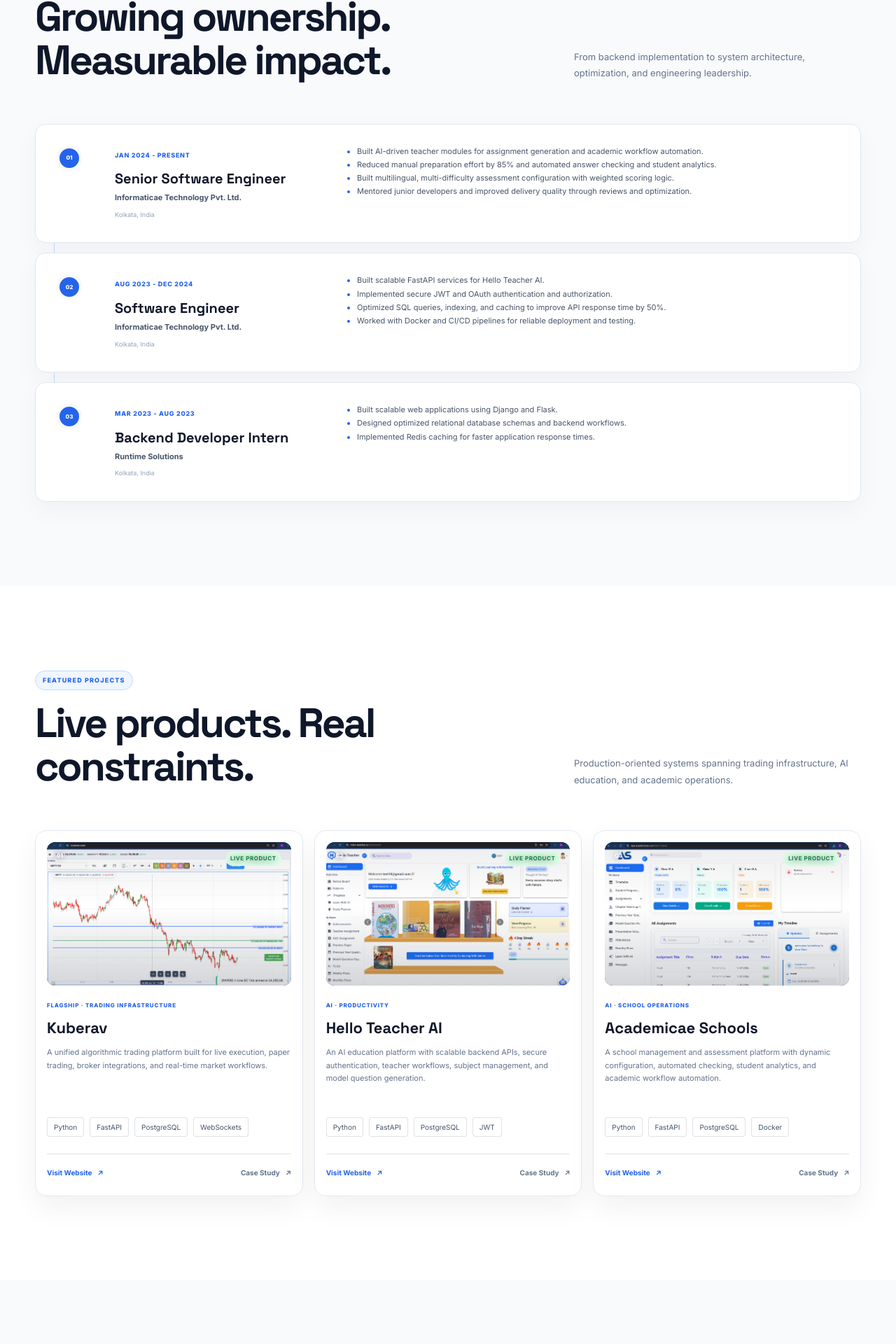
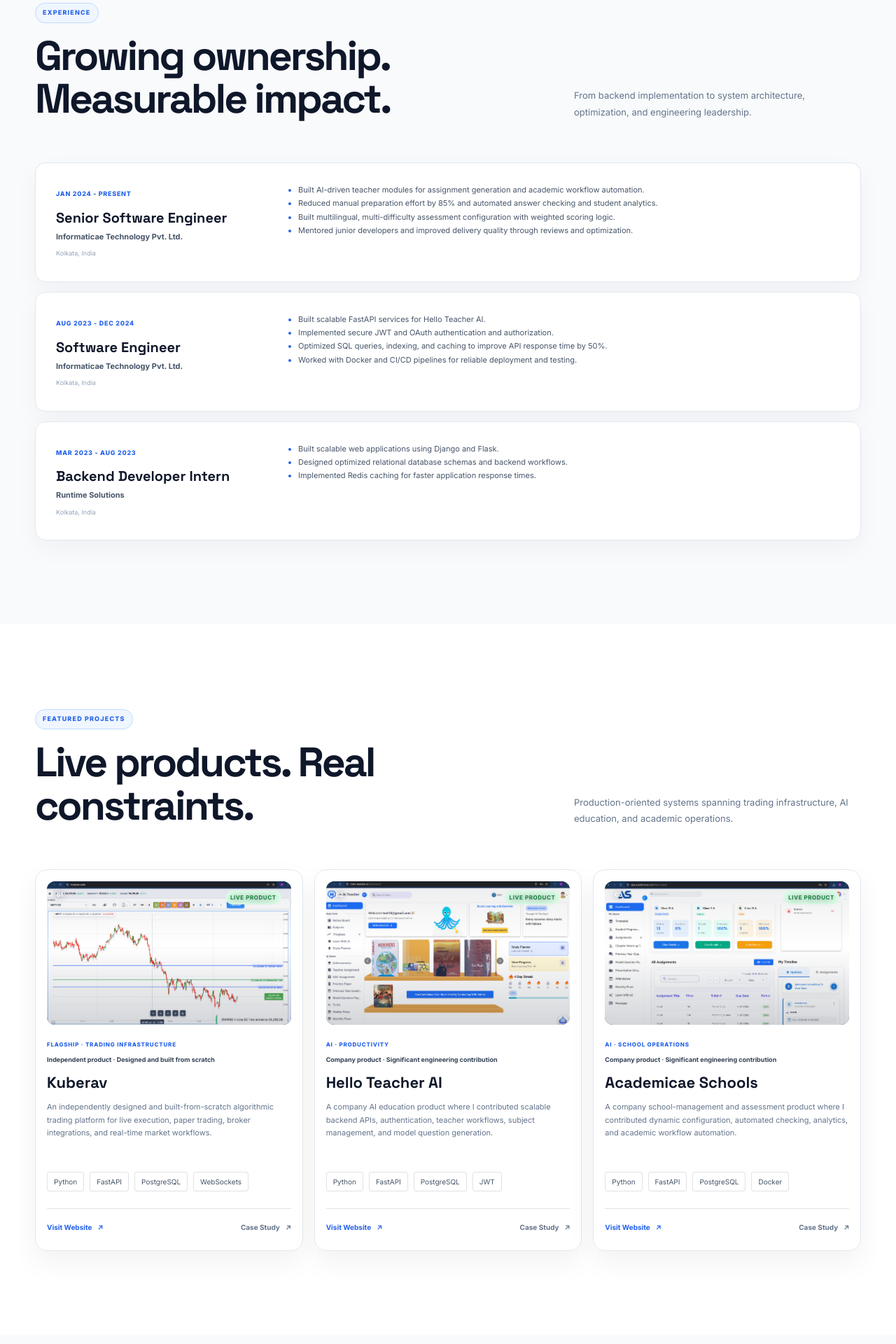
Before and after one commit to 0Bishal7/Portfilo_web, a Next.js app: page / in a window 1280 px wide. Shown: the part 2012-3932 px from the top of the page at 70% size. Built offline with nearby package versions, Linux system fonts and the light colour scheme.

Commit message:
Enhance project details with ownership information and update summaries for clarity; improve CSS for experience timeline and project ownership display.

```diff
--- a/app/data.ts
+++ b/app/data.ts
@@ -10,6 +10,7 @@
   challenge: string;
   outcome: string;
   liveUrl?: string;
+  ownership: string;
 };
 
 export const projects: Project[] = [
@@ -17,7 +18,8 @@
     slug: "kuberav",
     name: "Kuberav",
     eyebrow: "Flagship · Trading infrastructure",
-    summary: "A unified algorithmic trading platform built for live execution, paper trading, broker integrations, and real-time market workflows.",
+    ownership: "Independent product · Designed and built from scratch",
+    summary: "An independently designed and built-from-scratch algorithmic trading platform for live execution, paper trading, broker integrations, and real-time market workflows.",
     impact: "Real-time, multi-broker trading operations in one production-oriented interface.",
     tags: ["Python", "FastAPI", "PostgreSQL", "WebSockets", "SQLAlchemy"],
     problem: "Traders need to coordinate strategies, orders, positions, and broker-specific workflows across fragmented tools.",
@@ -30,7 +32,8 @@
     slug: "power-school-ai",
     name: "Academicae Schools",
     eyebrow: "AI · School operations",
-    summary: "A school management and assessment platform with dynamic configuration, automated checking, student analytics, and academic workflow automation.",
+    ownership: "Company product · Significant engineering contribution",
+    summary: "A company school-management and assessment product where I contributed dynamic configuration, automated checking, analytics, and academic workflow automation.",
     impact: "Up to 80% grading automation across supported workflows.",
     tags: ["Python", "FastAPI", "PostgreSQL", "Docker"],
     problem: "Teachers lose valuable time to repetitive grading and administrative workflows.",
@@ -43,7 +46,8 @@
     slug: "hello-teacher-ai",
     name: "Hello Teacher AI",
     eyebrow: "AI · Productivity",
-    summary: "An AI education platform with scalable backend APIs, secure authentication, teacher workflows, subject management, and model question generation.",
+    ownership: "Company product · Significant engineering contribution",
+    summary: "A company AI education product where I contributed scalable backend APIs, authentication, teacher workflows, subject management, and model question generation.",
     impact: "Automated high-friction teaching workflows with human review built in.",
     tags: ["Python", "FastAPI", "PostgreSQL", "JWT", "OAuth", "Docker"],
     problem: "Creating differentiated classroom content is important, but relentlessly time-consuming.",
@@ -56,6 +60,7 @@
     slug: "candidmen",
     name: "Candidmen",
     eyebrow: "Platform · Backend",
+    ownership: "Company project · Backend engineering contribution",
     summary: "A scalable backend platform with secure APIs, structured data flows, and production-grade service boundaries.",
     impact: "Reliable application services designed around maintainable domain logic.",
     tags: ["Django", "REST", "MySQL", "Docker"],
--- a/app/page.tsx
+++ b/app/page.tsx
@@ -145,13 +145,13 @@
 
     <section className="brief-section shell" id="about">
       <SectionHeading eyebrow="ABOUT ME" title="Backend depth. Product perspective." copy="I work where dependable architecture, automation, and useful product experiences meet."/>
-      <div className="about-panel"><div><p className="about-lead">I am a Python Backend and Full-Stack Developer with 3+ years of experience building scalable APIs, AI-driven education platforms, automation systems, and real-time trading applications.</p><p>My work focuses on backend architecture, FastAPI, Django, REST APIs, WebSockets, PostgreSQL, authentication, performance optimization, and production-ready software development.</p><p>I have worked on platforms like <a href="https://hello-teacher.ai/" target="_blank" rel="noreferrer">Hello Teacher AI</a> and <a href="https://aps.academicae.com/" target="_blank" rel="noreferrer">Academicae Schools</a>, and built <a href="https://kuberav.com/" target="_blank" rel="noreferrer">Kuberav</a>, my algorithmic trading platform.</p></div><div className="about-values"><span><b>01</b>Design for reliability</span><span><b>02</b>Measure before optimizing</span><span><b>03</b>Keep complexity understandable</span><span><b>04</b>Ship meaningful outcomes</span></div></div>
+      <div className="about-panel"><div><p className="about-lead">I am a Python Backend and Full-Stack Developer with 3+ years of experience building scalable APIs, AI-driven education platforms, automation systems, and real-time trading applications.</p><p>My work focuses on backend architecture, FastAPI, Django, REST APIs, WebSockets, PostgreSQL, authentication, performance optimization, and production-ready software development.</p><p><a href="https://kuberav.com/" target="_blank" rel="noreferrer">Kuberav</a> is my independent product—designed, architected, and built from scratch. <a href="https://hello-teacher.ai/" target="_blank" rel="noreferrer">Hello Teacher AI</a> and <a href="https://aps.academicae.com/" target="_blank" rel="noreferrer">Academicae Schools</a> are company products where I made significant engineering contributions across backend APIs, authentication, academic workflows, automation, and performance.</p></div><div className="about-values"><span><b>01</b>Design for reliability</span><span><b>02</b>Measure before optimizing</span><span><b>03</b>Keep complexity understandable</span><span><b>04</b>Ship meaningful outcomes</span></div></div>
     </section>
 
     <section className="brief-section section-tint" id="experience"><div className="shell">
       <SectionHeading eyebrow="EXPERIENCE" title="Growing ownership. Measurable impact." copy="From backend implementation to system architecture, optimization, and engineering leadership."/>
-      <div className="experience-timeline">{experience.map((item, index) => <motion.article className="role-card" key={`${item.role}-${item.period}`} initial={{ opacity: 0, y: 18 }} whileInView={{ opacity: 1, y: 0 }} viewport={{ once: true, amount: .2 }}>
-        <div className="role-marker"><span>0{index + 1}</span></div><div className="role-meta"><span>{item.period}</span><h3>{item.role}</h3><b>{item.company}</b><small>{item.location}</small></div><ul>{item.points.map(point => <li key={point}>{point}</li>)}</ul>
+      <div className="experience-timeline">{experience.map((item) => <motion.article className="role-card" key={`${item.role}-${item.period}`} initial={{ opacity: 0, y: 18 }} whileInView={{ opacity: 1, y: 0 }} viewport={{ once: true, amount: .2 }}>
+        <div className="role-meta"><span>{item.period}</span><h3>{item.role}</h3><b>{item.company}</b><small>{item.location}</small></div><ul>{item.points.map(point => <li key={point}>{point}</li>)}</ul>
       </motion.article>)}</div>
     </div></section>
 
@@ -159,12 +159,12 @@
       <SectionHeading eyebrow="FEATURED PROJECTS" title="Live products. Real constraints." copy="Production-oriented systems spanning trading infrastructure, AI education, and academic operations."/>
       <div className="featured-grid">{orderedProjects.map((project, index) => <motion.article className={`featured-card project-tone-${index + 1}`} key={project.slug} whileHover={{ y: -6 }}>
         <div className="project-preview has-product-image">{index === 0 && <Image src={kuberavScreens[0].src} alt="Kuberav live market chart interface" fill sizes="(max-width: 760px) 100vw, 33vw"/>}{index === 1 && <Image src={helloTeacherScreens[0].src} alt="Hello Teacher AI student learning dashboard" fill sizes="(max-width: 760px) 100vw, 33vw"/>}{index === 2 && <Image src={academicaeScreens[1].src} alt="Academicae Schools teacher dashboard" fill sizes="(max-width: 760px) 100vw, 33vw"/>}<div className="preview-top"><span>0{index + 1}</span><b>LIVE PRODUCT</b></div></div>
-        <span className="project-eyebrow">{project.eyebrow}</span><h3>{project.name}</h3><p>{project.summary}</p><div className="tag-list">{project.tags.slice(0, 4).map(tag => <span key={tag}>{tag}</span>)}</div><div className="card-actions"><a href={project.liveUrl} target="_blank" rel="noreferrer">Visit Website <Arrow/></a><Link href={`/projects/${project.slug}`}>Case Study <Arrow/></Link></div>
+        <span className="project-eyebrow">{project.eyebrow}</span><span className="project-ownership">{project.ownership}</span><h3>{project.name}</h3><p>{project.summary}</p><div className="tag-list">{project.tags.slice(0, 4).map(tag => <span key={tag}>{tag}</span>)}</div><div className="card-actions"><a href={project.liveUrl} target="_blank" rel="noreferrer">Visit Website <Arrow/></a><Link href={`/projects/${project.slug}`}>Case Study <Arrow/></Link></div>
       </motion.article>)}</div>
     </section>
 
     <section className="brief-section kuberav-case" id="case-study"><div className="shell">
-      <SectionHeading eyebrow="KUBERAV CASE STUDY" title="A trading control plane built for reality." copy="A personal algorithmic trading platform bringing live data, execution, automation, and risk controls into one dashboard."/>
+      <SectionHeading eyebrow="KUBERAV · INDEPENDENT PRODUCT" title="Designed and built from scratch." copy="I independently designed the architecture and built Kuberav end to end—from backend services and broker integrations to real-time execution, automation, and risk controls."/>
       <div className="case-layout"><div className="case-copy"><div className="case-block"><span>01 / PROBLEM</span><h3>Fragmented trading workflows.</h3><p>Traders need a centralized platform to manage live market data, broker orders, positions, automated strategies, and risk from one dashboard.</p></div><div className="case-block"><span>02 / SOLUTION</span><h3>One real-time operating layer.</h3><p>Kuberav combines live market watch, order execution, paper trading, strategy automation, WebSocket updates, broker integration, and admin controls.</p></div><div className="case-result"><b>RESULT</b><p>A production-style platform demonstrating real-time backend engineering, API integration, authentication, order management, and automation logic.</p></div><div className="project-links"><a className="button primary" href="https://kuberav.com/" target="_blank" rel="noreferrer">Visit Kuberav <Arrow/></a><Link className="button ghost" href="/projects/kuberav">View Full Case Study</Link></div></div>
       <div className="case-architecture"><div className="architecture-stack">{["Frontend Dashboard", "FastAPI Backend", "PostgreSQL Database", "Broker API Integration", "Trading Engine", "WebSocket Updates"].map((item, index) => <div key={item}><span>0{index + 1}</span><b>{item}</b>{index < 5 && <i>↓</i>}</div>)}</div><div className="case-features">{kuberavFeatures.map(feature => <span key={feature}><i>✓</i>{feature}</span>)}</div></div></div>
       <div className="product-gallery"><div className="gallery-heading"><span>LIVE RISK AUTOMATION</span><h3>Targets, trailing SL, and exits—on the chart.</h3><p>Candle-wise trailing and precise entry/exit management designed for live market workflows.</p></div><div className="gallery-grid">{kuberavScreens.map((screen, index) => <figure className={index === 0 ? "gallery-featured" : ""} key={screen.src}><div><Image src={screen.src} alt={`${screen.title} in Kuberav`} width={screen.width} height={screen.height} sizes={index === 0 ? "(max-width: 760px) 100vw, 66vw" : "(max-width: 760px) 100vw, 33vw"}/></div><figcaption><b>{screen.title}</b><span>{screen.copy}</span></figcaption></figure>)}</div></div>
--- a/app/projects/[slug]/page.tsx
+++ b/app/projects/[slug]/page.tsx
@@ -30,7 +30,7 @@
   const next = projects[(projects.indexOf(project) + 1) % projects.length];
   return <main className="case-page">
     <nav className="nav shell"><Link className="logo" href="/"><span>BR</span><div>Bishal Roy<small>Backend Systems Engineer</small></div></Link><Link className="console-button" href="/#work">← Back to work</Link></nav>
-    <header className="case-hero shell"><span>{project.eyebrow}</span><h1>{project.name}</h1><p>{project.summary}</p><div className="tag-list">{project.tags.map(tag => <span key={tag}>{tag}</span>)}</div>{project.liveUrl && <a className="button primary case-live" href={project.liveUrl} target="_blank" rel="noreferrer">Visit live product <b>↗</b></a>}</header>
+    <header className="case-hero shell"><span>{project.eyebrow}</span><small className="case-ownership">{project.ownership}</small><h1>{project.name}</h1><p>{project.summary}</p><div className="tag-list">{project.tags.map(tag => <span key={tag}>{tag}</span>)}</div>{project.liveUrl && <a className="button primary case-live" href={project.liveUrl} target="_blank" rel="noreferrer">Visit live product <b>↗</b></a>}</header>
     <section className="case-metric shell"><small>MEASURABLE OUTCOME</small><p>{project.impact}</p></section>
     <section className="case-body shell"><aside><span>CASE STUDY</span><a href="#problem">01 · Problem</a><a href="#solution">02 · Solution</a><a href="#challenge">03 · Challenge</a><a href="#outcome">04 · Outcome</a></aside><div><article id="problem"><span>01 / PROBLEM</span><h2>The context.</h2><p>{project.problem}</p></article><article id="solution"><span>02 / SOLUTION</span><h2>The product response.</h2><p>{project.solution}</p></article><article id="challenge"><span>03 / ENGINEERING CHALLENGE</span><h2>Where the real work lived.</h2><p>{project.challenge}</p></article><article id="outcome"><span>04 / OUTCOME</span><h2>What changed.</h2><p>{project.outcome}</p></article></div></section>
     {project.slug === "kuberav" && <section className="case-screens shell"><span>LIVE RISK AUTOMATION</span><h2>Candle-wise trailing, targets, and exits.</h2><div>{kuberavScreens.map((screen, index) => <figure className={index === 0 ? "featured" : ""} key={screen.src}><div><Image src={screen.src} alt={`${screen.title} in Kuberav`} width={screen.width} height={screen.height}/></div><figcaption><b>{screen.title}</b><span>{screen.copy}</span></figcaption></figure>)}</div></section>}
```
Also changed, not shown: app/globals.css.
